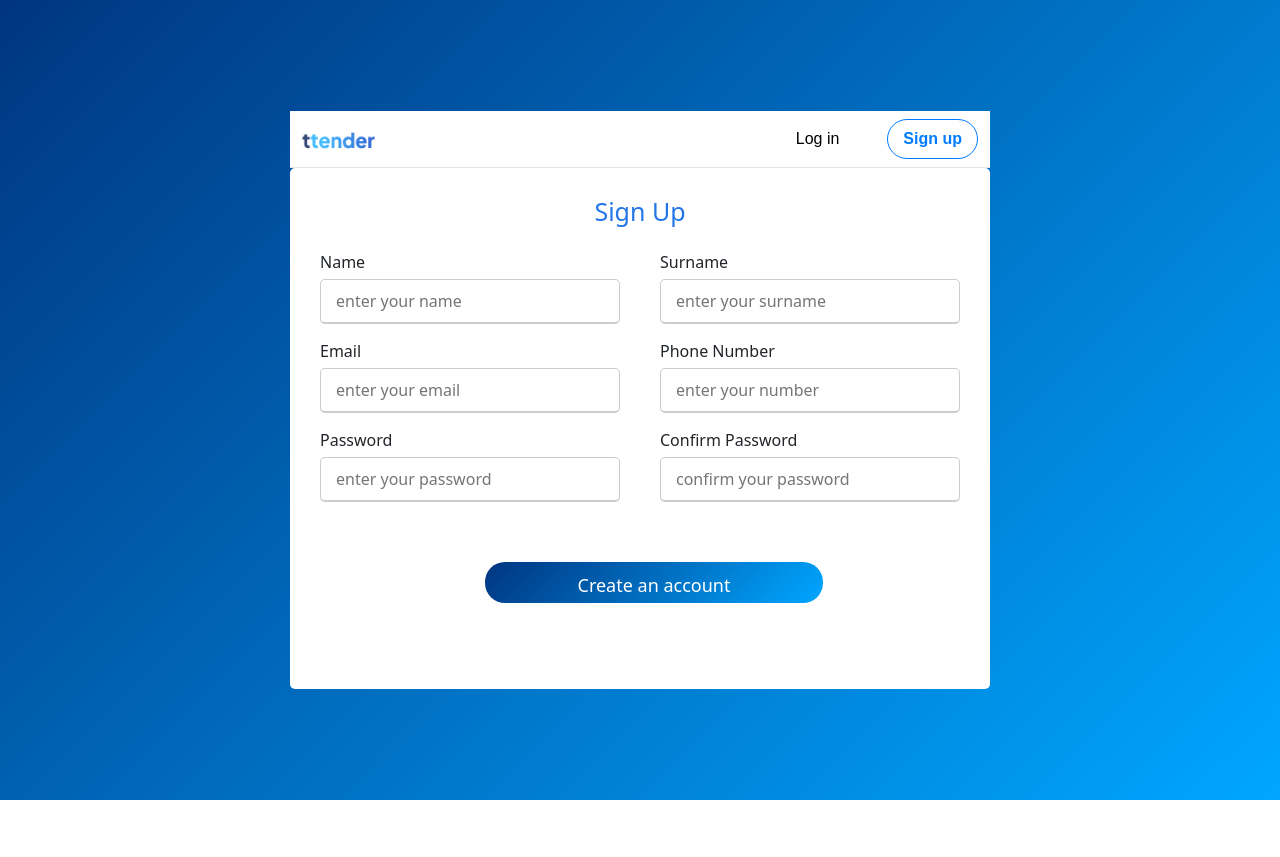
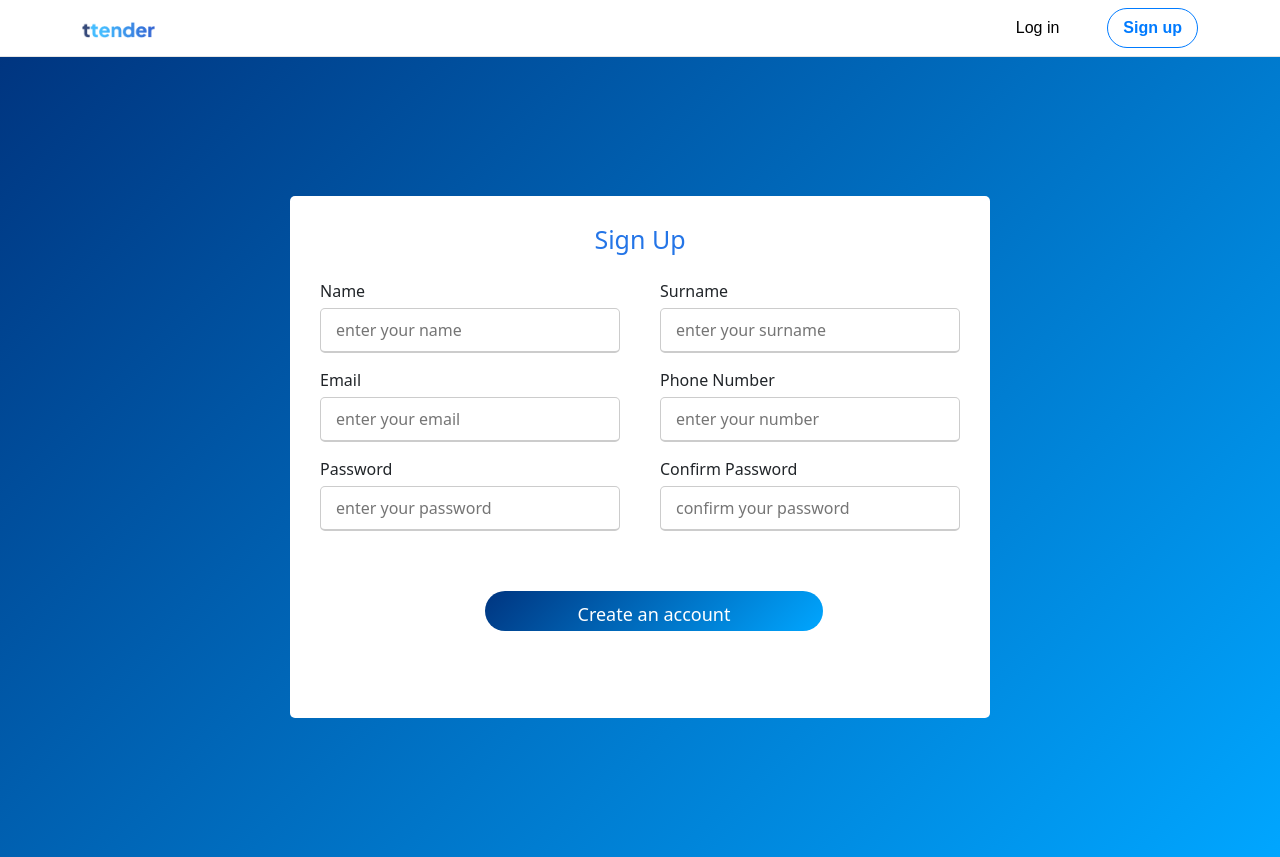
Before and after one commit to MercanHesenova/Tenders, a React (Vite) app: page /sign-up in a window 1280 px wide. Before the commit the page ends 800 px from the top, so only its background shows below. Built offline with nearby package versions, Linux system fonts and the light colour scheme.

Commit message:
fixed css design

```diff
--- a/src/assets/signUp.css
+++ b/src/assets/signUp.css
@@ -4,7 +4,7 @@
     box-sizing: border-box;
 }
 
-body {
+.body {
     display: flex;
     height: 100vh;
     justify-content: center;
--- a/src/pages/SignIn.jsx
+++ b/src/pages/SignIn.jsx
@@ -7,7 +7,6 @@ const SignIn = () => {
 
     const handleSubmit = (e) => {
         e.preventDefault();
-        // Handle login logic here
         console.log('Email:', email);
         console.log('Password:', password);
     };
--- a/src/pages/SignUp.jsx
+++ b/src/pages/SignUp.jsx
@@ -58,6 +58,7 @@ const SignUp = () => {
 
   return (
     <>
+    <div className='body'>
       <div className='signupCont'>
         <div className='title'>Sign Up</div>
         <form onSubmit={handleSubmit}>
@@ -105,6 +106,7 @@ const SignUp = () => {
         </form>
 
       </div>
+      </div>
     </>
   )
 };
```
